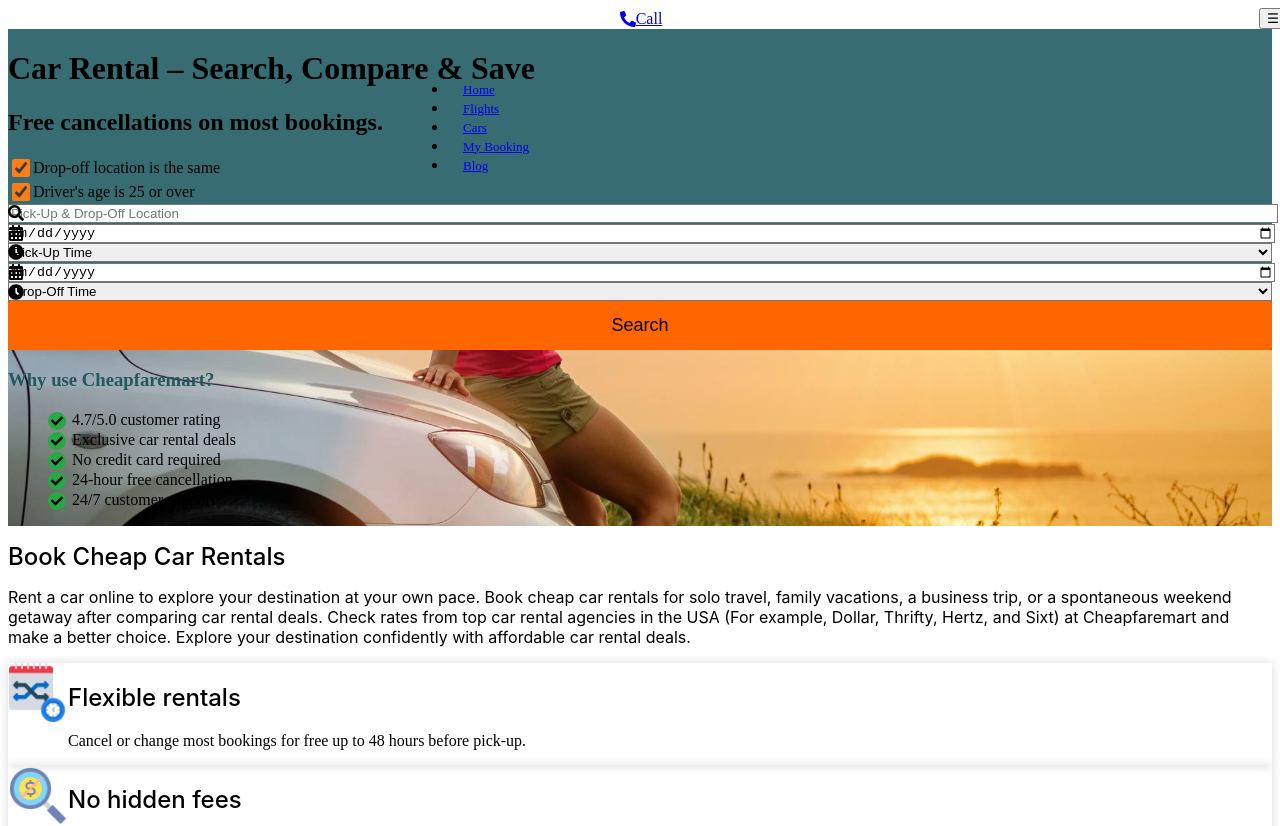
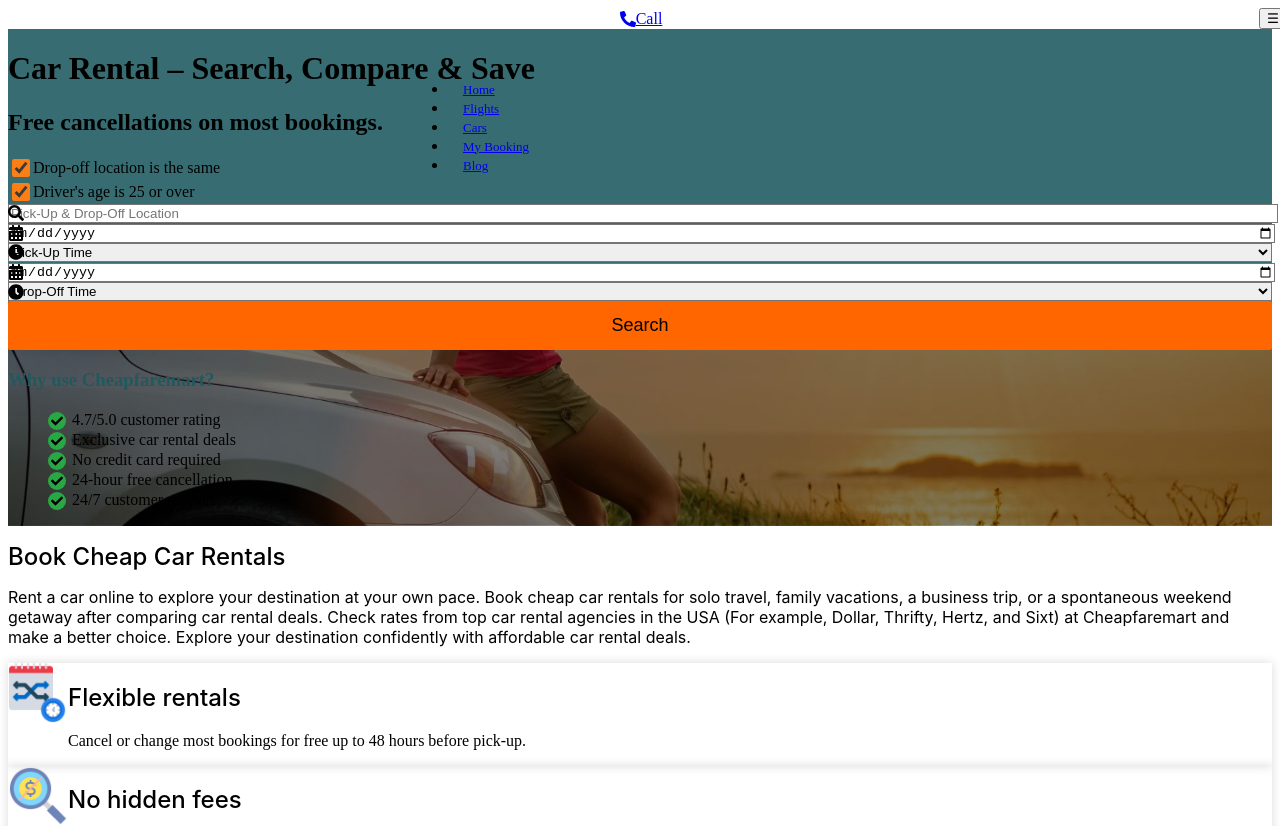
Before and after one commit to Mahendra21512051/cheapfaremart, a React (Vite) app in the folder Car-app/: page /cars in a window 1280 px wide. Shown: the top 826 px of the page. Built offline with nearby package versions, Linux system fonts and the light colour scheme.

Commit message:
bg image update color

```diff
--- a/Car-app/src/component/Car-Component/SearchCar.jsx
+++ b/Car-app/src/component/Car-Component/SearchCar.jsx
@@ -33,7 +33,7 @@ const SearchCar = () => {
     };
 
     return (
-        <div className="relative max-w-full lg:h-[80vh] mx-auto px-8 py-4 font-sans text-gray-900 bg-[url('/images/carrental.jpg')] bg-cover bg-center bg-no-repeat">
+        <div className="relative max-w-full lg:h-[80vh] mx-auto px-8 py-4 font-sans text-gray-900 bg-[linear-gradient(rgba(0,0,0,0.5),rgba(0,0,0,0.5)),url('/images/carrental.jpg')] bg-cover bg-center bg-no-repeat">
             <div className="flex flex-col lg:flex-row lg:h-[58vh] lg:gap-8 gap-8 mt-11">
                 {/* Form Section */}
                 <div className="flex-1 web-color p-6 rounded-lg shadow-md bg-opacity-90 bg-black/50">
@@ -80,7 +80,7 @@ const SearchCar = () => {
                                     checked:bg-white
                                     checked:accent-[#fd7e14]
                                     transition-all duration-200 "
-                                        />
+                                />
 
                                 <span className="text-white">Driver's age is 25 or over</span>
                             </label>
```
